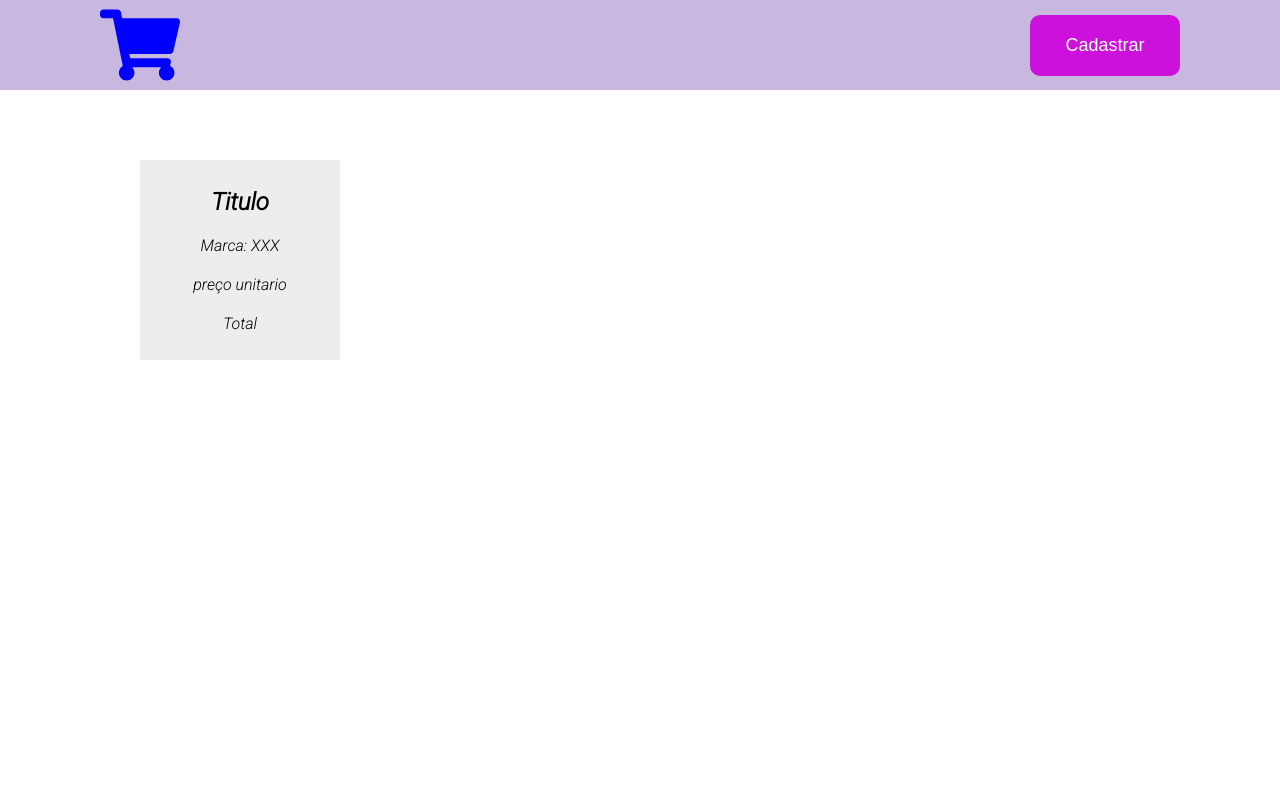
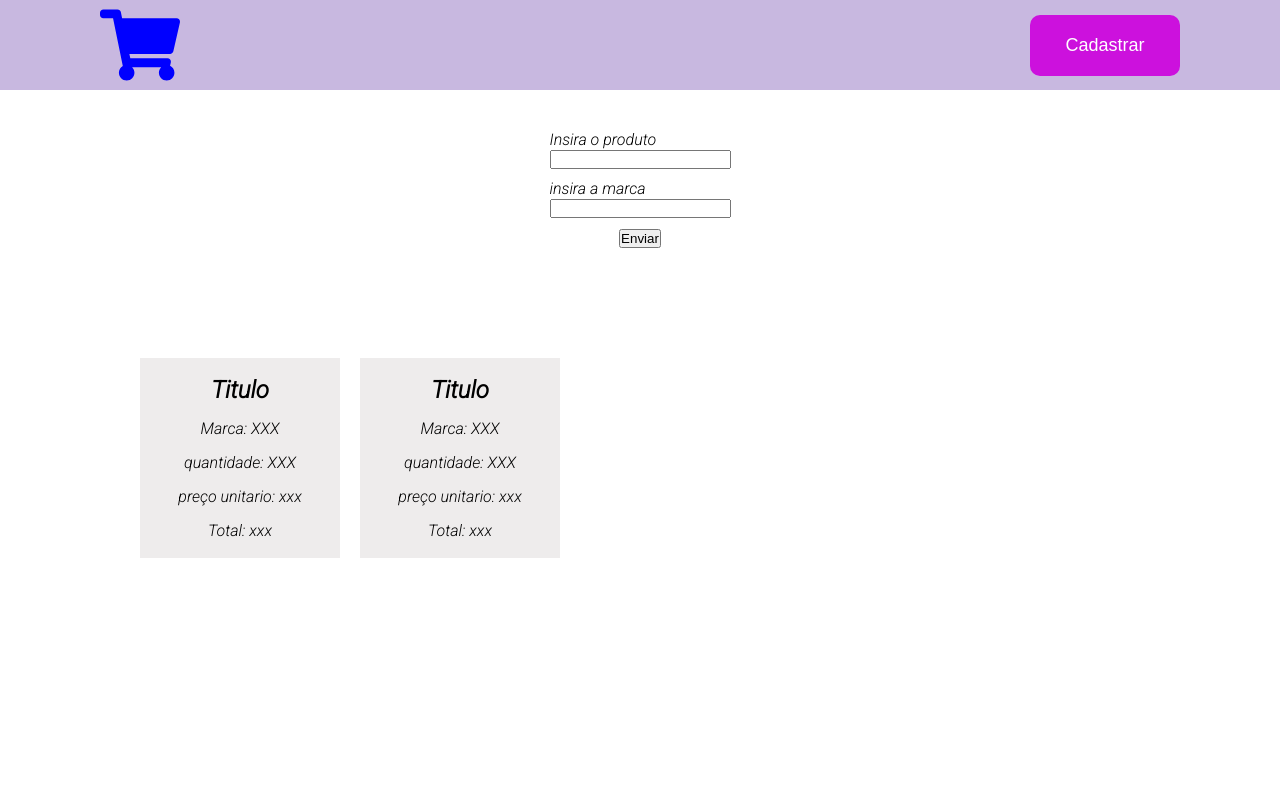
Before and after one commit to viniciusgasparino/appDeAnotacoes, a Next.js app: page / in a window 1280 px wide. Both pictures are taken after a click on the button "Cadastrar". Shown: the top 800 px of the page. Built offline with nearby package versions, Linux system fonts and the light colour scheme.

Commit message:
Criado component de formulario

```diff
--- a/pages/index.jsx
+++ b/pages/index.jsx
@@ -1,12 +1,25 @@
 import Header from "../src/components/header/Header"
 import Section from "../src/components/section/Section"
 import Footer from "../src/components/footer/Footer"
+import Form from "../src/components/form/Form"
+import { useState } from "react"
 
 
 function Home(){
+  const [open,setOpen] = useState(false)
+
+  const handleClick = () => {
+    setOpen(!open)
+  }
+
   return(
     <>
-      <Header />
+      <Header onClick={handleClick}/>
+      {
+        open && (
+          <Form />
+        )
+      }
       <Section />
       <Footer/>
     </>
--- /dev/null
+++ b/src/components/form/Form.jsx
@@ -0,0 +1,38 @@
+import styled from "styled-components"
+
+const StyledCenter = styled.div`
+  max-width: 1000px;
+  margin: 0 auto;
+`
+
+const StyledForm = styled.form`
+  display: flex;
+  flex-direction: column;
+  align-items: center;
+  justify-content:center;
+  gap: 10px;
+  padding: 40px 0;
+  margin: 0 auto;
+`
+
+function Form(){
+  return(
+    <StyledCenter>
+      <StyledForm>
+        <div>
+          <p>Insira o produto</p>
+          <input type="text" name="produto" />
+        </div>
+        <div>
+          <p>insira a marca</p>
+          <input type="text" name="marca" />
+        </div>
+        <div>
+          <button>Enviar</button>
+        </div>
+      </StyledForm>
+    </StyledCenter>
+  )
+}
+
+export default Form
--- a/src/components/header/Header.jsx
+++ b/src/components/header/Header.jsx
@@ -31,7 +31,7 @@ const StyledDiv = styled.div`
   gap: 50px;
 `
 
-function Header(){
+function Header({onClick}){
   return(
     <StyledHeader>
       <StyledLogo>
@@ -40,7 +40,7 @@ function Header(){
       <StyledDiv>
         <Button
           text="Cadastrar"
-          onClick={()=>{alert("Funiocando")}}
+          onClick={onClick}
         />
       </StyledDiv>
     </StyledHeader>
--- a/src/components/section/Section.jsx
+++ b/src/components/section/Section.jsx
@@ -1,4 +1,5 @@
 import styled from "styled-components"
+
 
 const StyledSection = styled.section`
   width: 100%;
@@ -18,6 +19,13 @@ const StyledContainer = styled.div`
   min-height: 800px;
   padding: 20px 0;
   margin-top: 30px;
+
+  @media (max-width:700px){
+    flex-direction: column;
+    align-items:center;
+    gap: 20px;
+    margin-bottom: 30px;
+  }
  `
 
 const StyledCard = styled.div`
@@ -25,7 +33,7 @@ const StyledCard = styled.div`
   flex-direction: column;
   align-items:center;
   justify-content:center;
-  gap: 20px;
+  gap: 15px;
   height: 200px;
   margin-top: 20px;
   width: 200px;
@@ -36,19 +44,22 @@ const StyledCard = styled.div`
 function Section(){
   return(
     <>
-      <div>
-        <form>
-
-        </form>
-      </div>
       <StyledSection>
         <StyledCenter>
           <StyledContainer>
             <StyledCard>
               <h2>Titulo</h2>
               <p>Marca: XXX</p>
-              <p>preço unitario</p>
-              <p>Total</p>
+              <p>quantidade: XXX</p>
+              <p>preço unitario: xxx</p>
+              <p>Total: xxx</p>
+            </StyledCard>
+            <StyledCard>
+              <h2>Titulo</h2>
+              <p>Marca: XXX</p>
+              <p>quantidade: XXX</p>
+              <p>preço unitario: xxx</p>
+              <p>Total: xxx</p>
             </StyledCard>
           </StyledContainer>
         </StyledCenter>
```
